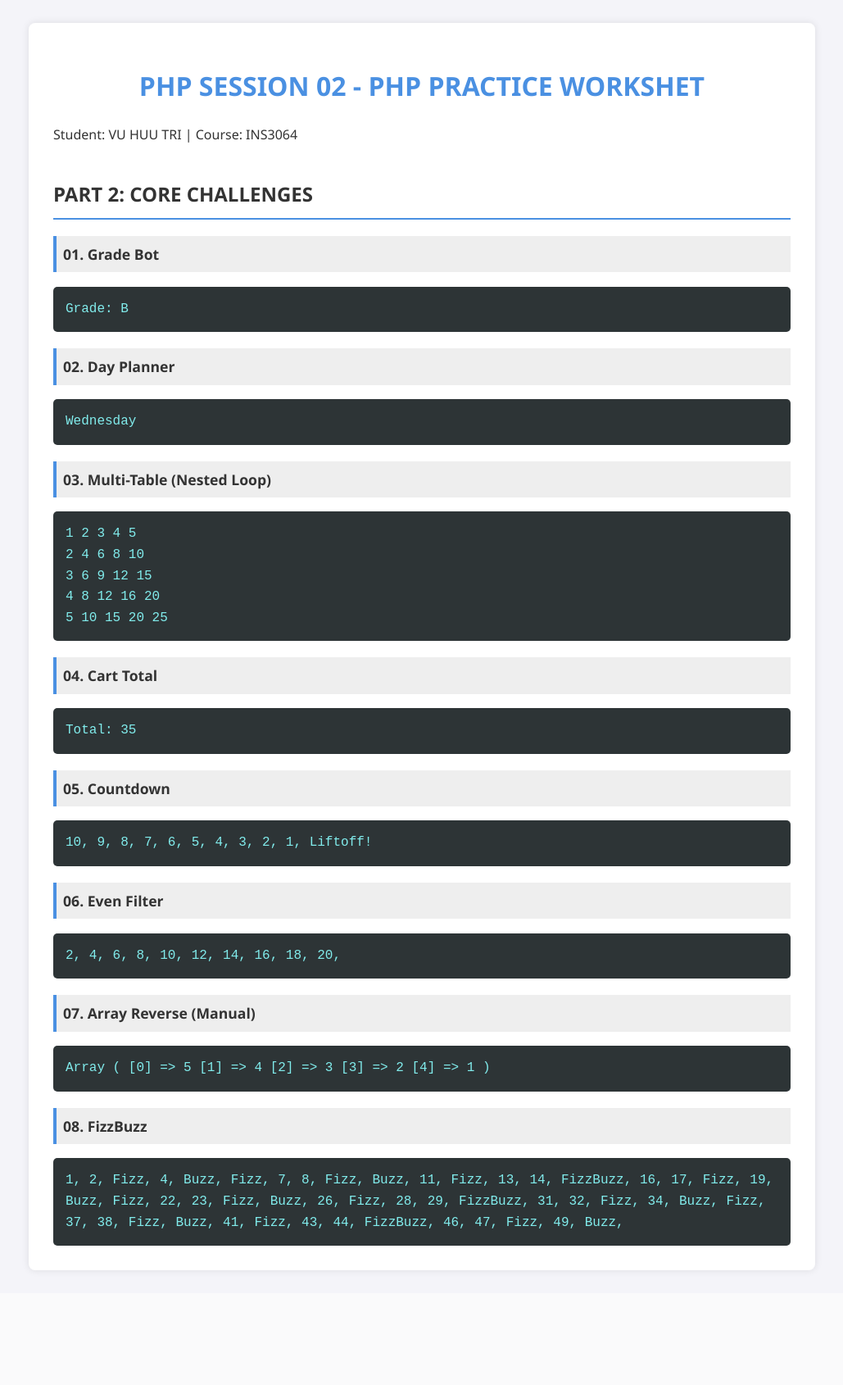
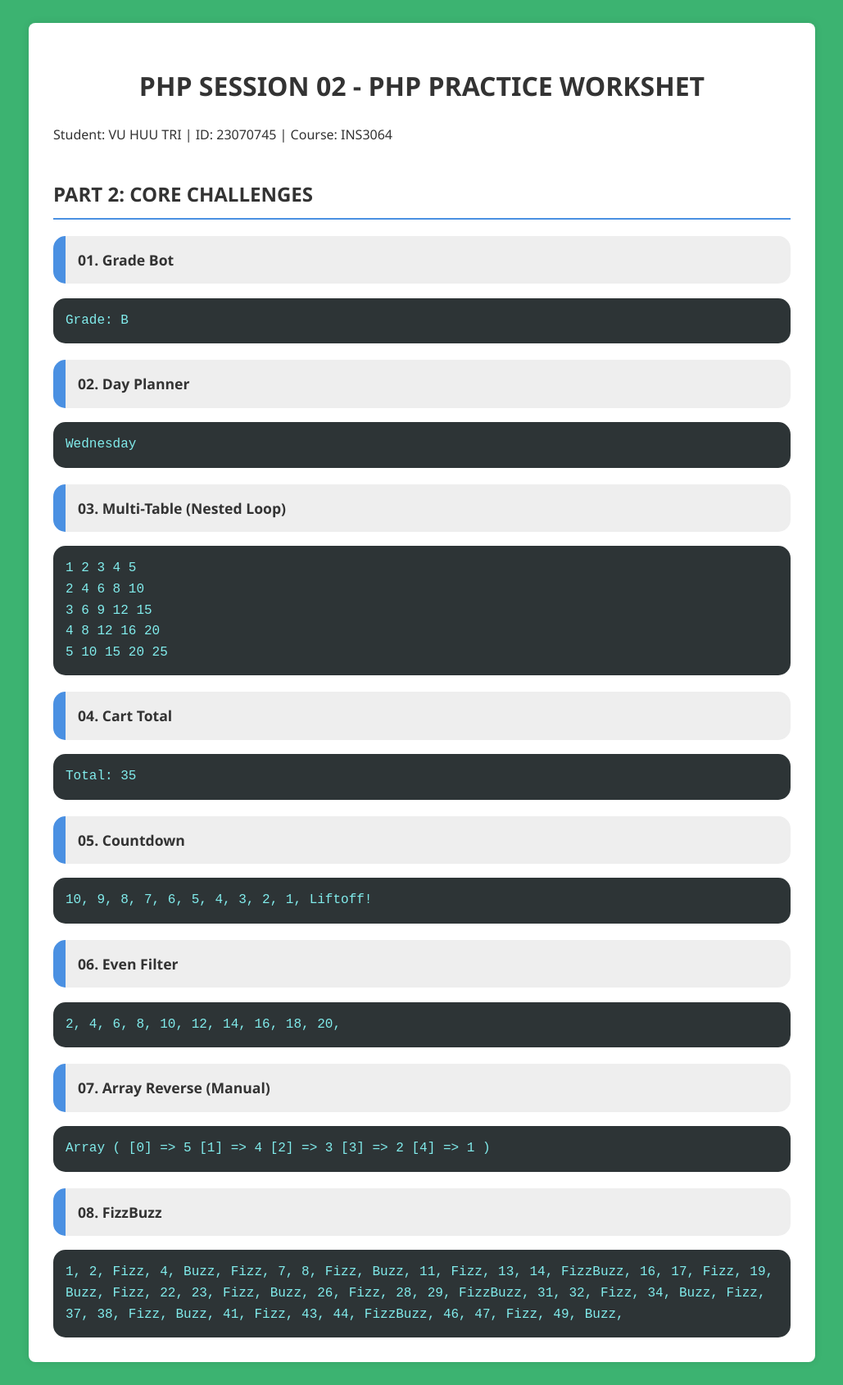
Before and after one commit to tmaxx05/INS306402-INS3064_VuHuuTri05, a PHP site: the page made by S02_php challenge/Part 2_Core_challenge.php in a window 1280 px wide. Shown: the whole page at 82% size, without its empty margins (125-1154 px from the left). Before the commit the page ends 1553 px from the top, so only its background shows below. Run offline with PHP 8.4, Linux system fonts and the light colour scheme.

Commit message:
Update styles and student information in PHP file

```diff
--- a/S02_php challenge/Part 2_Core_challenge.php
+++ b/S02_php challenge/Part 2_Core_challenge.php
@@ -5,24 +5,22 @@
     <meta name="viewport" content="width=device-width, initial-scale=1.0">
     <title>PHP Session 02 Worksheet - Vu Huu Tri</title>
     <style>
-        body { font-family: 'Segoe UI', Tahoma, Geneva, Verdana, sans-serif; line-height: 1.6; background-color: #f4f4f9; color: #333; padding: 20px; }
+        body { font-family: 'Segoe UI', Tahoma, Geneva, Verdana, sans-serif; line-height: 1.6; background-color: rgb(60, 179, 113); color: #333; padding: 20px; }
         .container { max-width: 900px; margin: 0 auto; background: #fff; padding: 30px; border-radius: 8px; box-shadow: 0 0 10px rgba(0,0,0,0.1); }
-        h1 { text-align: center; color: #4a90e2; }
+        h1 { text-align: center; color: #333; }
         h2 { border-bottom: 2px solid #4a90e2; padding-bottom: 10px; margin-top: 40px; color: #333; }
-        h3 { background: #eee; padding: 8px; border-left: 4px solid #4a90e2; margin-top: 20px; font-size: 1.1em; }
-        .output { background: #2d3436; color: #81ecec; padding: 15px; border-radius: 5px; font-family: 'Courier New', monospace; overflow-x: auto; }
+        h3 { background: #eee; padding: 15px;border-radius: 15px; border-left: 15px solid #4a90e2; margin-top: 20px; font-size: 1.1em; }
+        .output { background: #2d3436; color: #81ecec; padding: 15px; border-radius: 15px; font-family: 'Courier New', monospace; overflow-x: auto; }
         table { width: 100%; border-collapse: collapse; margin-top: 10px; }
         th, td { border: 1px solid #ddd; padding: 8px; text-align: left; }
         th { background-color: #f2f2f2; }
-        .success { color: #00b894; font-weight: bold; }
-        .danger { color: #d63031; font-weight: bold; }
     </style>
 </head>
 <body>
 
 <div class="container">
     <h1>PHP SESSION 02 - PHP PRACTICE WORKSHET</h1>
-    <p>Student: VU HUU TRI | Course: INS3064</p>
+    <p>Student: VU HUU TRI | ID: 23070745 | Course: INS3064</p>
     <!-- ================================================================ -->
     <!-- PART 2: CORE CHALLENGES -->
     <!-- ================================================================ -->
```
